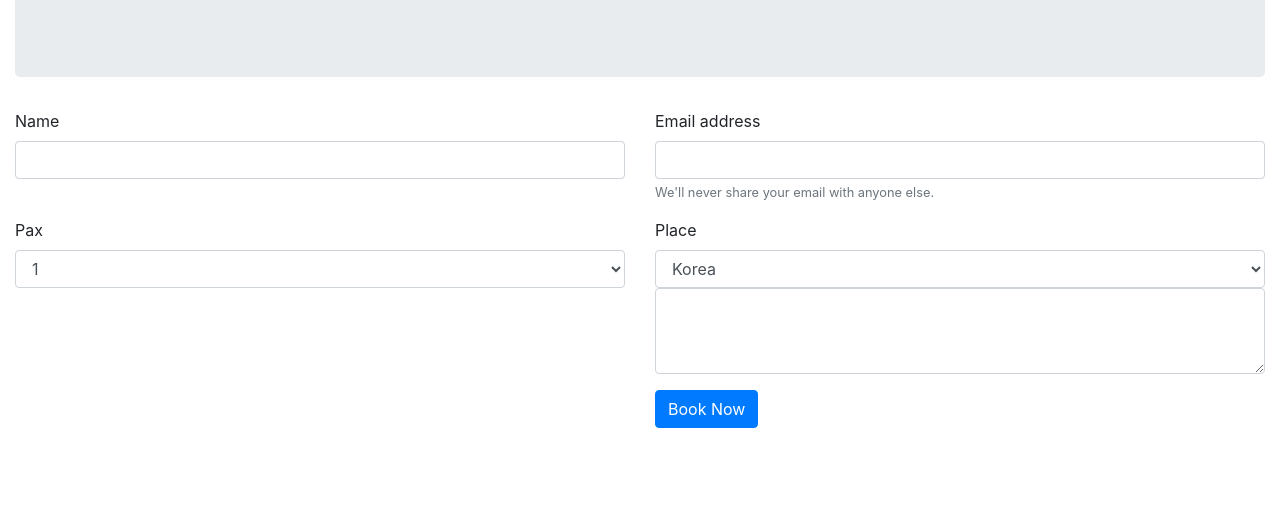
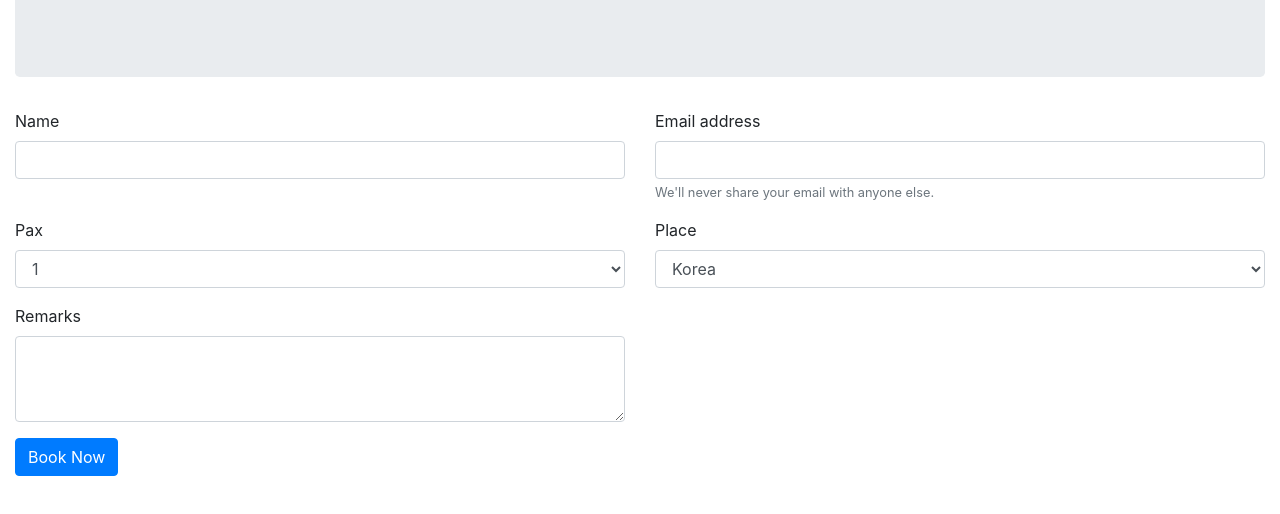
Before and after one commit to mufazira/mufazira.github.io, a plain HTML site: page bookingwebapp/book.html in a window 1280 px wide. Shown: the part 228-742 px from the top of the page. Drawn offline with nearby package versions, Linux system fonts and the light colour scheme.

Commit message:
close tag

```diff
--- a/bookingwebapp/book.html
+++ b/bookingwebapp/book.html
@@ -49,6 +49,7 @@
         </div>
 
         <!-- Booking form-->
+        <!-- first row-->
         <div class="row">
             <div class="col">
                 <div class="form-group">
@@ -62,9 +63,10 @@
                     <input type="email" class="form-control" id="userEmail" aria-describedby="emailHelp">
                     <small id="emailHelp" class="form-text text-muted">We'll never share your email with anyone else.</small>
                   </div>
-            </div>
+                </div>
+        </div>
 
-        </div>
+        <!--Second row-->
         <div class="row">
             <div class="col">
                 <div class="form-group">
@@ -92,12 +94,14 @@
                       <option>Japan</option>
                       <option>Thailand</option>
                       <option>Singapore</option>
+                      </select>
                   </div>
             </div>
         </div>
 
+        <!--Third row-->
         <div class="row">
-            <div class="col">
+            <div class="col-6">
                 <div class="form-group">
                     <label for="userRemarks">Remarks</label>
                     <textarea class="form-control" id="userRemarks" rows="3"></textarea>
--- a/bookingwebapp/book.js
+++ b/bookingwebapp/book.js
@@ -30,7 +30,7 @@ function BookNow(userName, userEmail, userPax, userRemarks, userPlace) {
             email: userEmail,
             pax: userPax,
             place: userPlace,
-            remarks: userRemarks
+            remarks: userRemarks,
         }
     }
     fetch(url, {
```
